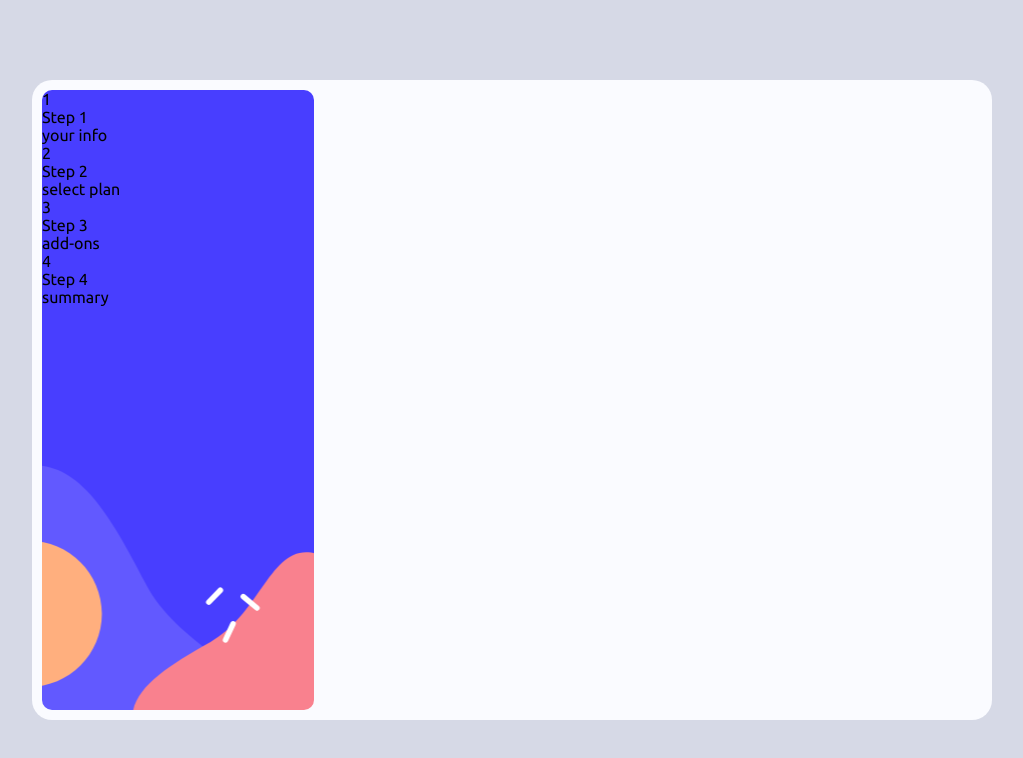
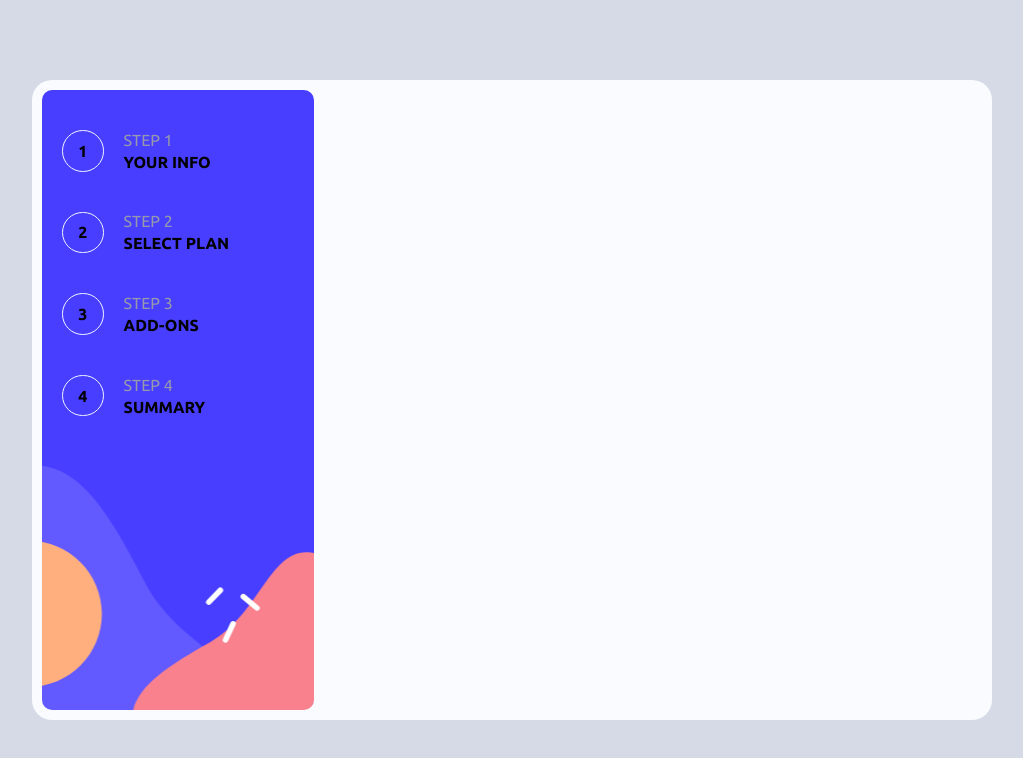
Before and after one commit to alvaromd99/multi-step-form, a React (Vite) app: page / in a window 1280 px wide. Shown: the top 758 px of the page, without its empty margins (128-1151 px from the left). Built offline with nearby package versions, Linux system fonts and the light colour scheme.

Commit message:
add css to the side bar steps

```diff
--- a/src/App.css
+++ b/src/App.css
@@ -12,6 +12,8 @@
 - Alabaster: hsl(231, 100%, 99%)
 - White: hsl(0, 0%, 100%)
  */
+
+/* Weights: 400 500 700 */
 :root {
 	--primary-one: hsl(213, 96%, 18%);
 	--primary-two: hsl(243, 100%, 62%);
@@ -50,3 +52,45 @@
 	background-size: cover;
 	border-radius: 10px;
 }
+
+.steps-cont {
+	padding: 40px 20px;
+	display: flex;
+	flex-direction: column;
+	gap: 40px;
+}
+
+.step {
+	display: flex;
+	align-items: center;
+	gap: 20px;
+
+	& .step-number {
+		width: 2.6rem;
+		height: 2.6rem;
+		border: 1px solid var(--neutral-three);
+		border-radius: 50%;
+		display: flex;
+		align-items: center;
+		justify-content: center;
+
+		& p {
+			font-weight: 700;
+		}
+	}
+
+	& .step-content {
+		display: flex;
+		flex-direction: column;
+		gap: 4px;
+		text-transform: uppercase;
+
+		& p {
+			color: var(--neutral-one);
+		}
+
+		& h2 {
+			font-weight: 700;
+		}
+	}
+}
--- a/src/components/side/SideStep.tsx
+++ b/src/components/side/SideStep.tsx
@@ -6,7 +6,9 @@ interface SideStepProps {
 const SideStep = ({ order, text }: SideStepProps) => {
 	return (
 		<div className='step'>
-			<div className='step-number'>{order}</div>
+			<div className='step-number'>
+				<p>{order}</p>
+			</div>
 			<div className='step-content'>
 				<p>{`Step ${order}`}</p>
 				<h2>{text}</h2>
```
